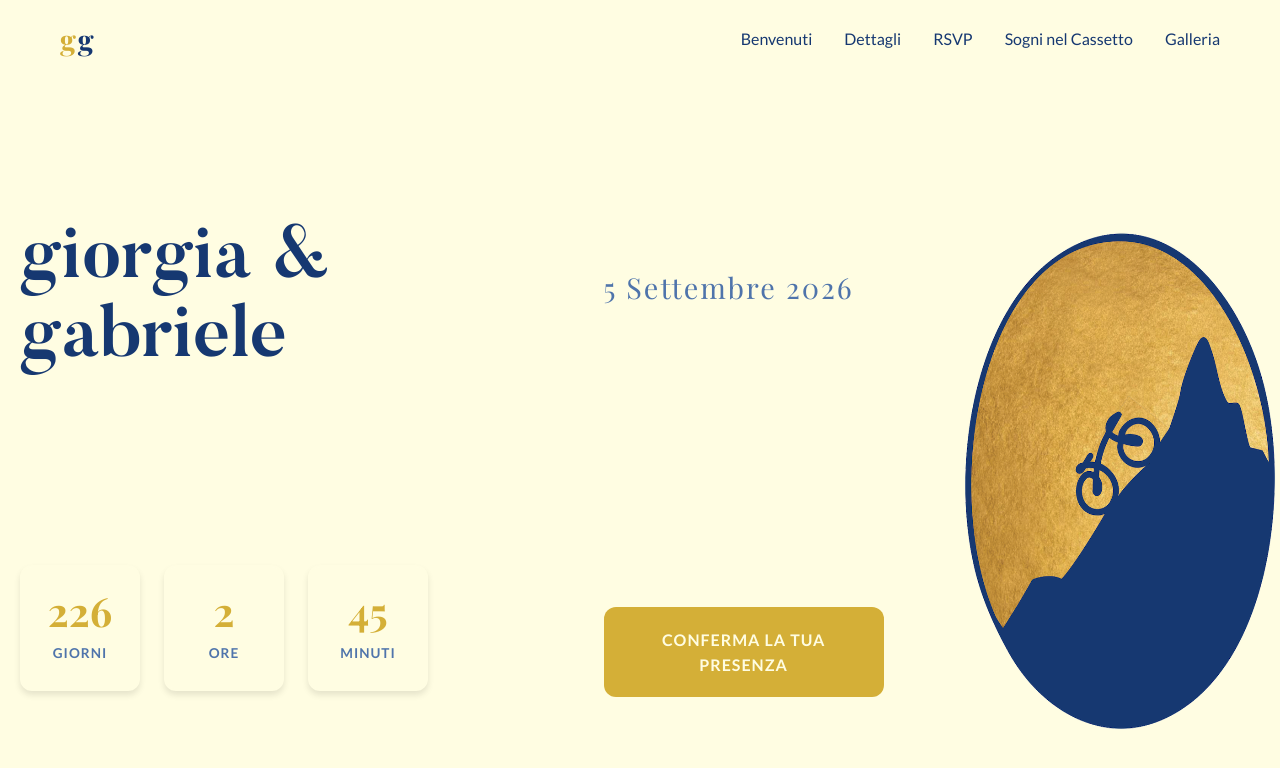
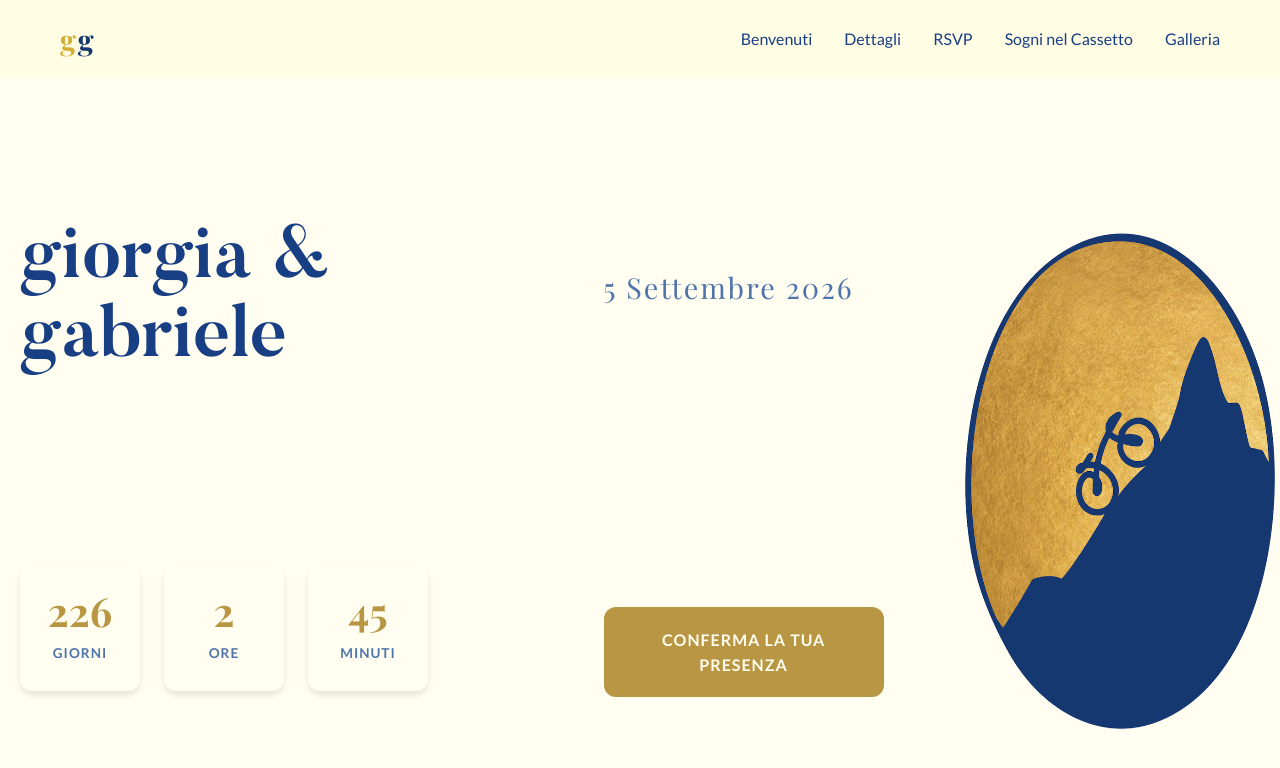
Before and after one commit to knives85/gio-ga, a Jekyll site: the page built from index.html, in a window 1280 px wide and 900 px high. Shown: the top 768 px of the window. Built offline with Jekyll 4.4.1, drawn with Linux system fonts in a browser that asks for light colours.

Commit message:
feat: aggiornati i colori

```diff
--- a/assets/css/style.css
+++ b/assets/css/style.css
@@ -9,12 +9,12 @@
 
 /* CSS Variables */
 :root {
-    --primary-color: #D4AF37;
-    --secondary-color: #fffde2;
+    --primary-color: #b89643;
+    --secondary-color: #fffef0;
     --accent-color: #CFB53B;
-    --text-color: #163871;
+    --text-color: #183e83;
     --light-text: #4f74ab;
-    --white: #fffde2;
+    --white: #fffef0;
     --shadow: 0 4px 6px rgba(0,0,0,0.1);
     --shadow-lg: 0 10px 30px rgba(0,0,0,0.15);
     --border-radius: 12px;
```
